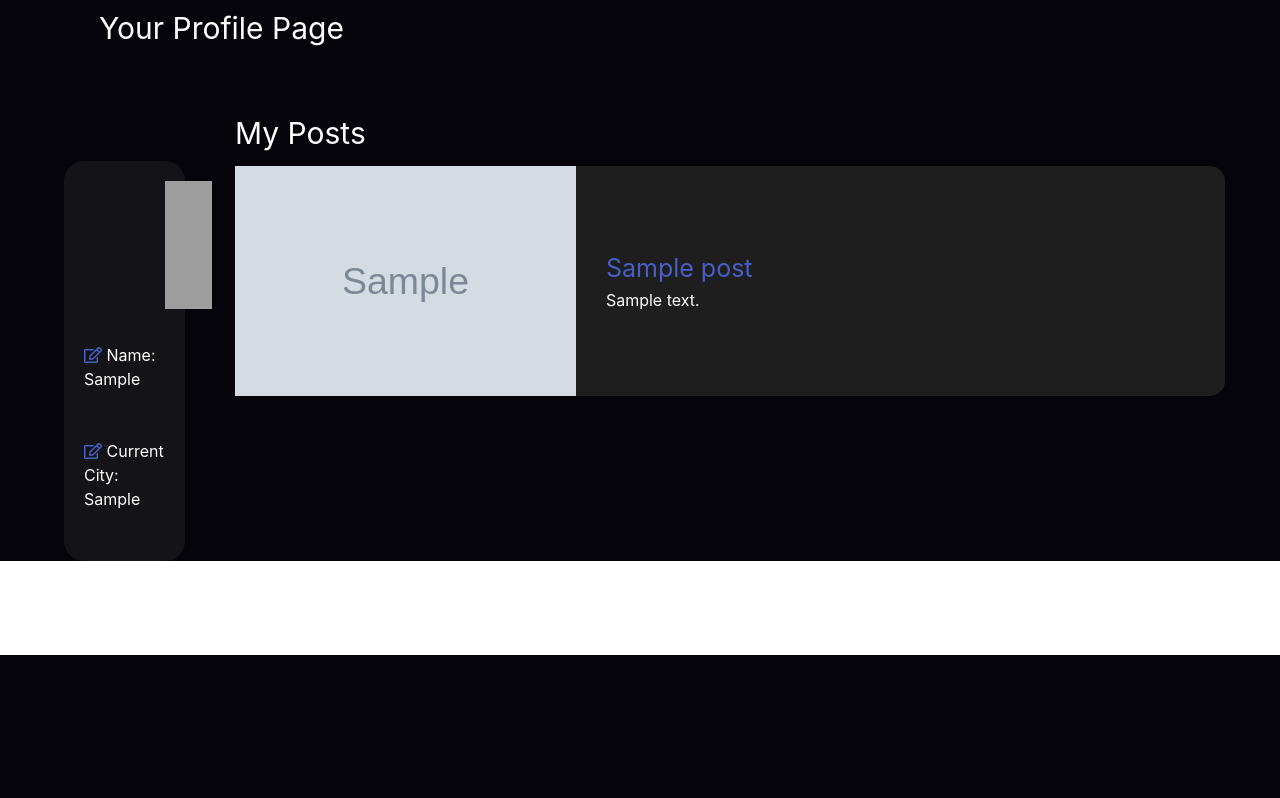
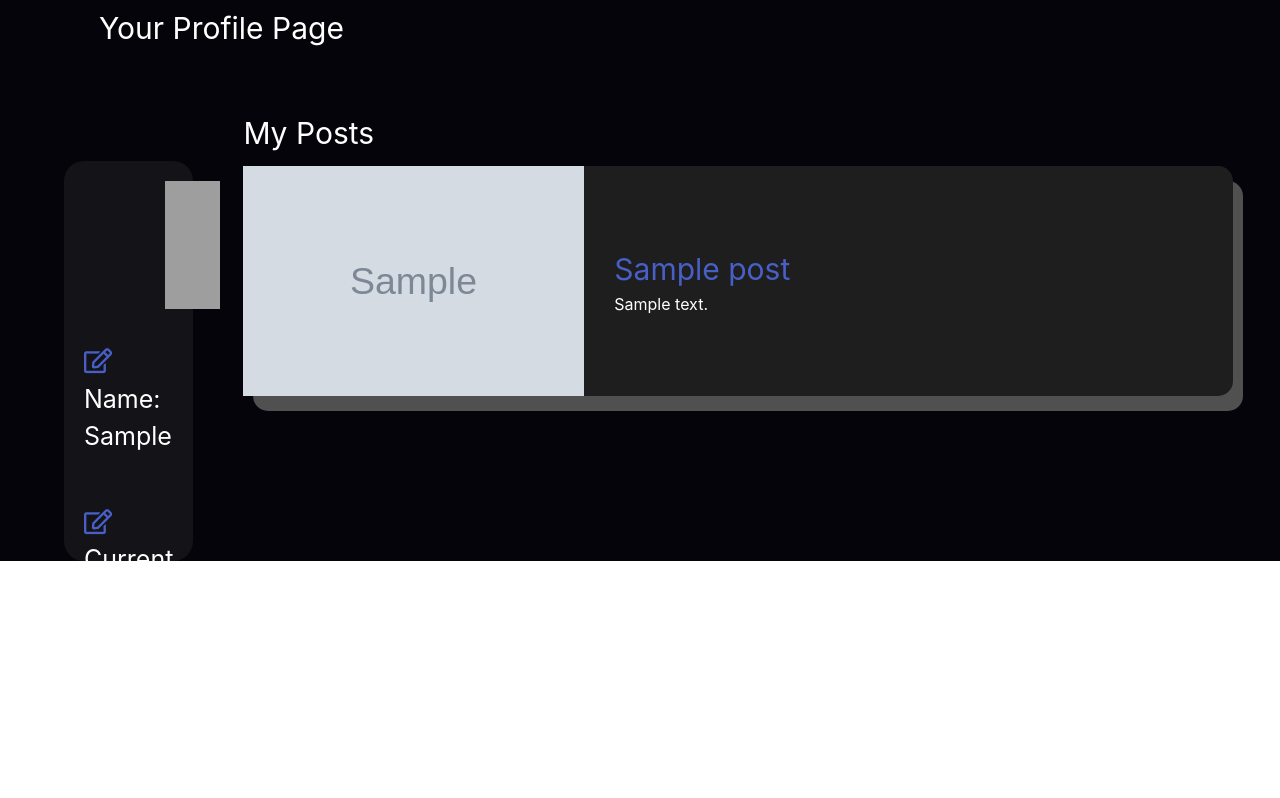
Before and after one commit to RonnellValdez/Wayfarer-DjangoPy, a Django app: page /profile/ in a window 1280 px wide. Shown: the part 301-1099 px from the top of the page. Before the commit the page ends 956 px from the top, so only its background shows below. Run offline with Django 3.2, Linux system fonts and the light colour scheme; a user stored in the database is signed in; tables that the repository leaves empty hold one stand-in row (values such as "Sample post"); grey boxes marked "Sample" are stand-in pictures; some web fonts are replaced; grey boxes are pictures that could not be loaded.

Commit message:
minor css tweaks

```diff
--- a/main_app/static/styles/main.css
+++ b/main_app/static/styles/main.css
@@ -256,10 +256,11 @@
     display: flex;
     flex-direction: row;
     align-items: center;
+    box-shadow: 10px 15px rgb(80, 80, 80);
 }
 
 .post-title {
-    font-size: 25px;
+    font-size: 30px;
 }
 
 #wayfarer-h1 {
@@ -330,3 +331,25 @@
   max-width: 20%;
 
 }
+
+#title_post_detail {
+  text-align: center;
+  color: #717171;
+
+}
+
+#image_post_detail {
+  border-radius: 15px;
+  margin-left: auto;
+  margin-right: auto;
+  display: block;
+
+}
+
+#name_profile_page {
+  font-size: 25px;
+}
+
+#city_profile_page {
+  font-size: 25px;
+}
--- a/main_app/templates/profile.html
+++ b/main_app/templates/profile.html
@@ -10,11 +10,11 @@
     <div class="left-container">
         <img id="profile_pic" class="image is-128x128" src="https://cdn.fastly.picmonkey.com/content4/previews/celebration_ephemera/celebration_ephemera_27_384.png">
 
-        <p><a class="far fa-edit" href="{% url 'update_user' user.pk %}"></a> Name: {{user.first_name}}</p><br><br>
+        <p id="name_profile_page"><a class="far fa-edit" href="{% url 'update_user' user.pk %}"></a> Name: {{user.first_name}}</p><br><br>
 
 
 
-        <p><a class="far fa-edit" href="{% url 'update_profile' profile.pk %}"></a> Current City: {{profile.current_city}}</p><br><br>
+        <p id="city_profile_page"><a class="far fa-edit" href="{% url 'update_profile' profile.pk %}"></a> Current City: {{profile.current_city}}</p><br><br>
 
 
 
```
Also changed, not shown: main_app/templates/post_detail.html (+4 -3 lines).
